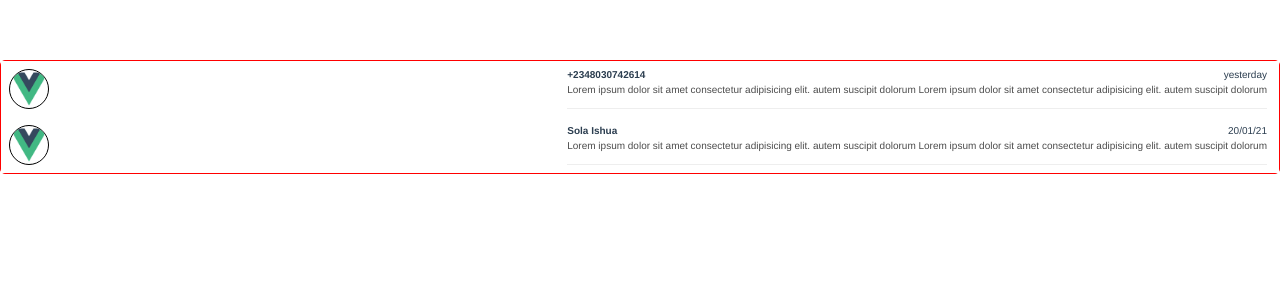
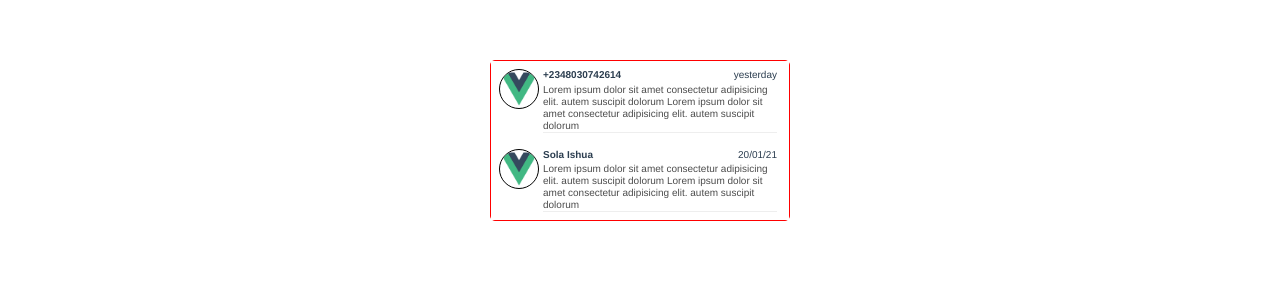
Before and after one commit to ishuacharis/vue_chat, a Vue app: page /chats in a window 1280 px wide. Shown: the top 300 px of the page. Built offline with nearby package versions, Linux system fonts and the light colour scheme.

Commit message:
add transition

```diff
--- a/src/App.vue
+++ b/src/App.vue
@@ -1,5 +1,14 @@
 <template>
-  <router-view/>
+  <!-- <transition>
+    <router-view/>
+  </transition> -->
+  <div class="container">
+    <router-view v-slot="{ Component }">
+      <transition name="slide">
+          <component :is="Component" />
+      </transition>
+    </router-view>
+  </div>
 </template>
 
 <script>
```
